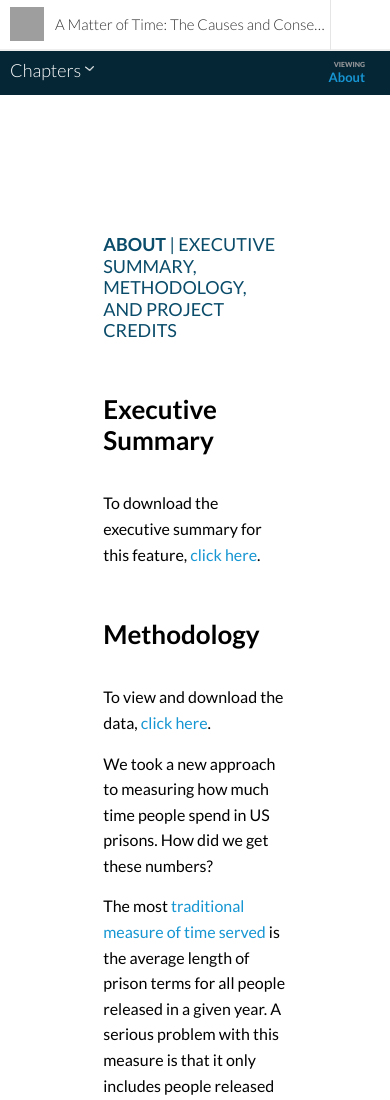
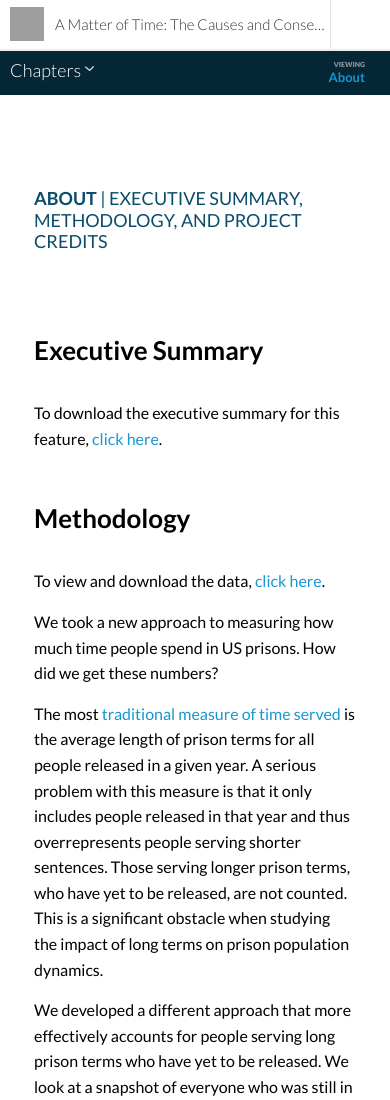
Before and after one commit to UrbanInstitute/long-prison-terms, a plain HTML site: page about.html in a window 390 px wide. Shown: the top 1100 px of the page. Drawn offline with Linux system fonts and the light colour scheme; grey boxes are pictures that could not be loaded.

Commit message:
fully responsive about section

```diff
--- a/about.html
+++ b/about.html
@@ -133,15 +133,19 @@
 
 
  <!--END HEADER-->
-
+      <div class="full-div topRow about">
+        <div class="center-div-initial">
+          <div class="center-div-header">
+          <strong>ABOUT</strong> | EXECUTIVE SUMMARY, METHODOLOGY, AND PROJECT CREDITS
+          </div>
+        </div>
+      </div>
 
   <div class="wrapper">
-    <section class="container clearfix">
+    <section class="container clearfix about">
       <div class="row">
         <div class="about-column">
-          <div class="center-div-header">
-            <strong>ABOUT</strong> | EXECUTIVE SUMMARY, METHODOLOGY, AND PROJECT CREDITS
-          </div>
+
           <div class="about-div">
             <div class="about-h2">
               Executive Summary
--- a/template_files/template.css
+++ b/template_files/template.css
@@ -245,12 +245,19 @@ h3{
 
 
 /**ABOUT PAGE**/
+.full-div.topRow.about{
+  border-bottom: 0px;
+  margin-bottom: 0px;
+}
 .about-column {
-  padding-top: 224px;
+  padding-top: 0px;
   max-width: 740px;
   width: 57%;
   margin-left: auto;
   margin-right: auto;
+}
+.container.clearfix.about{
+  padding: 0px;
 }
 
 .about-div {
@@ -1394,6 +1401,9 @@ footer h3, footer h4{
   }
 }
 @media (max-width: 766px) {
+  .about-column{
+    width: 70%;
+  }
   #one-in-five{
     width: 100%;
   }
@@ -1493,6 +1503,11 @@ footer h3, footer h4{
   }
 }
 @media (max-width: 670px) {
+  .about-column{
+    width: 100%;
+    padding-left: 34px;
+    padding-right: 34px;
+  }
   #one-in-five{
     width: 100%;
   }
@@ -1705,6 +1720,11 @@ footer h3, footer h4{
 }
 
 @media (max-width: 320px) {
+  .about-column{
+    width: 100%;
+    padding-left: 20px;
+    padding-right: 20px;
+  }
   .next-page-div {
     width: calc(100% + 40px);
     margin-right: 0px;
```
